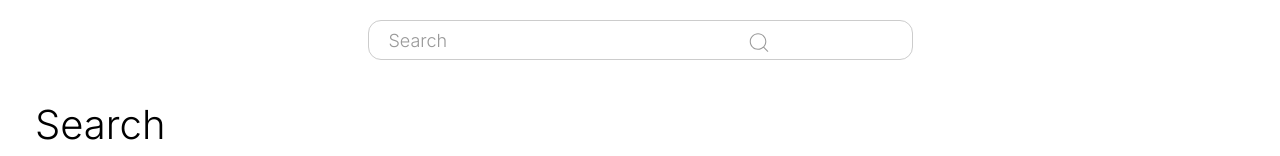
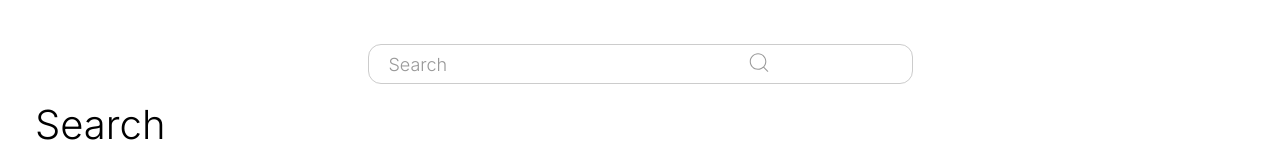
Before and after one commit to priksh291/zeviassis, a React (Create React App) app: page /Results in a window 1280 px wide. Shown: the top 156 px of the page. Built offline with nearby package versions, Linux system fonts and the light colour scheme.

Commit message:
searchicon

```diff
--- a/src/Components/Results/Results.css
+++ b/src/Components/Results/Results.css
@@ -25,6 +25,7 @@
     width: 480px;
     height: 30px;
     border: 1px solid #ccc;
+    top: 44px;
 
     /* padding-bottom: 0px; */
 
@@ -57,7 +58,7 @@ input::placeholder {
     color: #999;
     cursor: pointer;
     /* padding-top: 25px; */
-    margin-top: 4px;
+    top: 50px;
 }
 .resultsection{
     position: relative;
```
